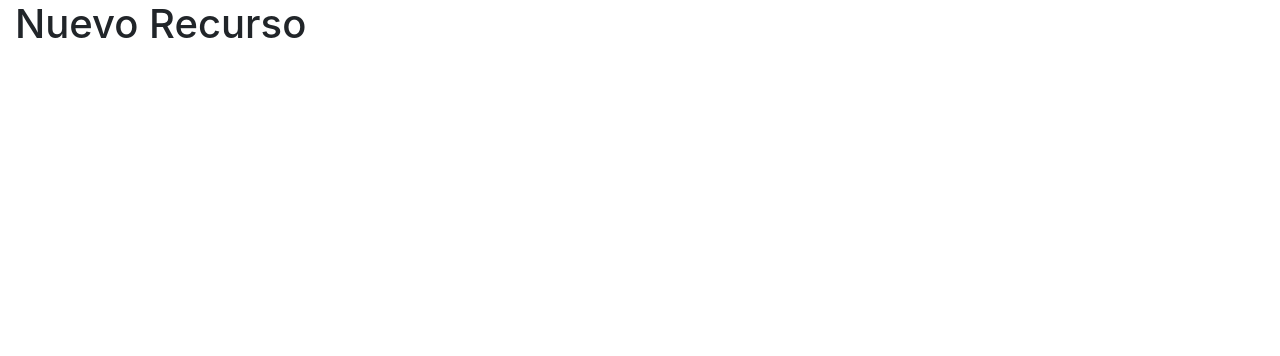
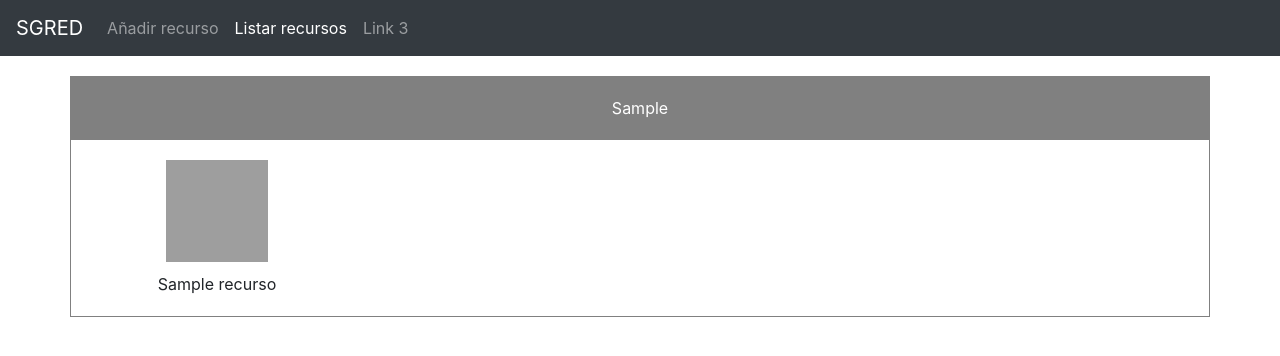
Before and after one commit to agilesg4/PryFinalAgiles20182, a Django app: page /polls/recurso/list in a window 1280 px wide. Shown: the top 356 px of the page. Run offline with Django 3.2, Linux system fonts and the light colour scheme; tables that the repository leaves empty hold one stand-in row (values such as "Sample post"); some libraries are stand-ins or nearby versions; grey boxes are pictures that could not be loaded.

Commit message:
se cargan los recursos desde el rest

```diff
--- a/SGRED_HG/polls/templates/polls/index.html
+++ b/SGRED_HG/polls/templates/polls/index.html
@@ -21,7 +21,7 @@
         <a href="{% url 'addRecurso' %}" class="nav-link">Añadir recurso</a>
     </li>
     <li class="nav-item">
-      <a class="nav-link" href="#">Link 2</a>
+      <a class="nav-link" href="{% url 'listRecurso' %}">Listar recursos</a>
     </li>
     <li class="nav-item">
       <a class="nav-link" href="#">Link 3</a>
--- a/SGRED_HG/polls/templates/polls/listRecurso.html
+++ b/SGRED_HG/polls/templates/polls/listRecurso.html
@@ -3,7 +3,7 @@
     <meta charset="UTF-8">
     <title>Listar Recursos</title>
     <!-- Bootstrap and Jquery -->
-    <script src="https://code.jquery.com/jquery-3.3.1.slim.min.js" integrity="sha384-q8i/X+965DzO0rT7abK41JStQIAqVgRVzpbzo5smXKp4YfRvH+8abtTE1Pi6jizo" crossorigin="anonymous"></script>
+    <script src="https://code.jquery.com/jquery-3.3.1.min.js" integrity="sha256-FgpCb/KJQlLNfOu91ta32o/NMZxltwRo8QtmkMRdAu8=" crossorigin="anonymous"></script>
     <script src="https://cdnjs.cloudflare.com/ajax/libs/popper.js/1.14.3/umd/popper.min.js" integrity="sha384-ZMP7rVo3mIykV+2+9J3UJ46jBk0WLaUAdn689aCwoqbBJiSnjAK/l8WvCWPIPm49" crossorigin="anonymous"></script>
     <script src="https://stackpath.bootstrapcdn.com/bootstrap/4.1.3/js/bootstrap.min.js" integrity="sha384-ChfqqxuZUCnJSK3+MXmPNIyE6ZbWh2IMqE241rYiqJxyMiZ6OW/JmZQ5stwEULTy" crossorigin="anonymous"></script>
     <link rel="stylesheet" href="https://stackpath.bootstrapcdn.com/bootstrap/4.1.3/css/bootstrap.min.css" integrity="sha384-MCw98/SFnGE8fJT3GXwEOngsV7Zt27NXFoaoApmYm81iuXoPkFOJwJ8ERdknLPMO" crossorigin="anonymous">
@@ -13,7 +13,21 @@
     <script type="text/javascript" src="{% static 'js/recursos/list.js' %}"></script>
 </head>
 <body>
-<div  class="col-md-6 col-sm-offset-3">
-    <h1>Nuevo Recurso</h1>
-</div>
+<nav class="navbar navbar-expand-sm bg-dark navbar-dark">
+    <a class="navbar-brand" href="{% url 'index' %}">SGRED</a>
+    <ul class="navbar-nav">
+        <li class="nav-item">
+            <a href="{% url 'addRecurso' %}" class="nav-link">Añadir recurso</a>
+        </li>
+        <li class="nav-item">
+            <a class="nav-link active" href="#">Listar recursos</a>
+        </li>
+        <li class="nav-item">
+            <a class="nav-link" href="#">Link 3</a>
+        </li>
+    </ul>
+</nav>
+<!-- End NavBard -->
+
+<div class="container" id="tiposList"></div>
 </body>
--- a/SGRED_HG/static/css/recursos/list.css
+++ b/SGRED_HG/static/css/recursos/list.css
@@ -0,0 +1,35 @@
+.tipoName {
+    background-color: grey;
+    color: white;
+    text-align: center;
+    padding: 20px 10px;
+    margin-top: 20px;
+}
+
+.tipoContentContainer {
+    border-bottom: 1px solid grey;
+    border-left: 1px solid grey;
+    border-right: 1px solid grey;
+    padding: 10px 5px;
+}
+
+.tipoCellContainer {
+    text-align: center;
+    padding: 10px 5px;
+    cursor: pointer;
+}
+
+.tipoCellContainer:hover {
+    opacity: 0.8;
+}
+
+.tipoImage {
+    height: 8vw;
+    width: 8vw;
+}
+
+.tipoTitle {
+    margin-top: 10px;
+    text-align: center;
+    width: 100%;
+}
--- a/SGRED_HG/static/js/recursos/list.js
+++ b/SGRED_HG/static/js/recursos/list.js
@@ -1 +1,65 @@
-console.log("buenas");
+$(document).ready(function() {
+    fetchRecursosPorTipo();
+});
+
+// Api data
+function fetchRecursosPorTipo() {
+    $.getJSON('/polls/api/recurso/listByTipo').done(function (data) {
+        $.each(data, function (tipoName, recursos) {
+            addTipoContainer(tipoName, recursos);
+        });
+    });
+}
+
+// Listeners
+function onClickRecurso(e) {
+    e.preventDefault();
+}
+
+// Manejo del UI
+function addTipoContainer(tipoName,recursos) {
+    let row = $("<div class='row'></div>");
+    let name = $("<div class='tipoName col-md-12'></div>")
+        .append(tipoName);
+
+    let tipoContainer = $("<div class='tipoContentContainer col-md-12'></div>");
+    let innerContainer = $("<div class='container'></div>");
+    let innerRow = $("<div class='row'></div>");
+
+    // Agregar cells
+    for(var i = 0; i < recursos.length; i++) {
+        addRecursoToTipo(innerRow, recursos[i]);
+    }
+
+    // Unir partes
+    innerContainer.append(innerRow);
+    tipoContainer.append(innerContainer);
+
+    row.append(name)
+        .append(tipoContainer);
+
+    // Mostrarlo en div
+    $("#tiposList").append(row);
+}
+
+function addRecursoToTipo(tipoContainer, recurso) {
+    let tipoCellContainer = $("<div class='tipoCellContainer col-md-3'></div>")
+        .click({data: recurso}, onClickRecurso);
+    let image = $("<img/>")
+        .attr("src", "https://assets.dryicons.com/uploads/icon/svg/5915/80072f4d-46ea-4c63-bd9a-f0c946c25c60.svg")
+        .attr("alt", "photoshop file icon")
+        .attr("class", "tipoImage");
+
+    let row = $("<div class='row'></div>");
+    let tipoTitle = $("<div class='tipoTitle'></div>")
+        .append(recurso.titulo);
+
+    // Unir partes
+    row.append(tipoTitle);
+
+    tipoCellContainer.append(image);
+    tipoCellContainer.append(row);
+
+    // Mostrarlo en tipoContainer
+    tipoContainer.append(tipoCellContainer);
+}
```
